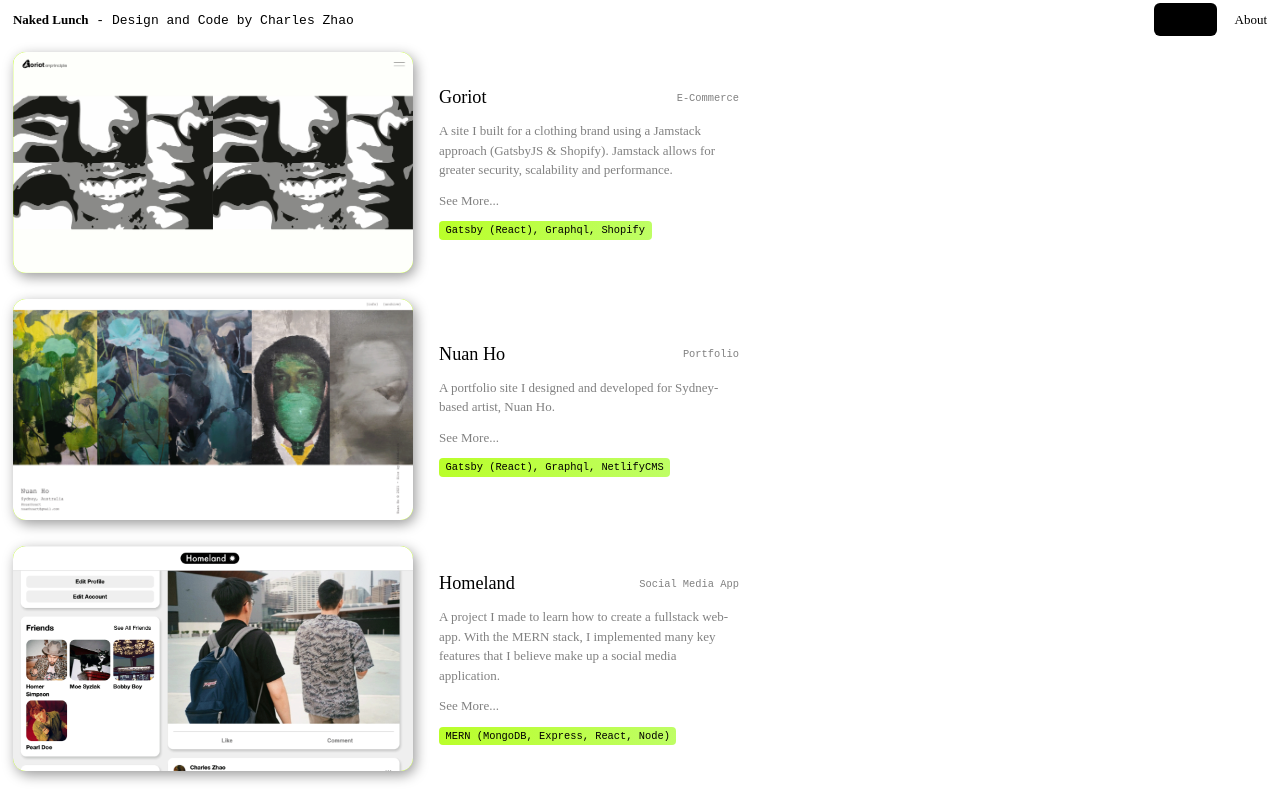
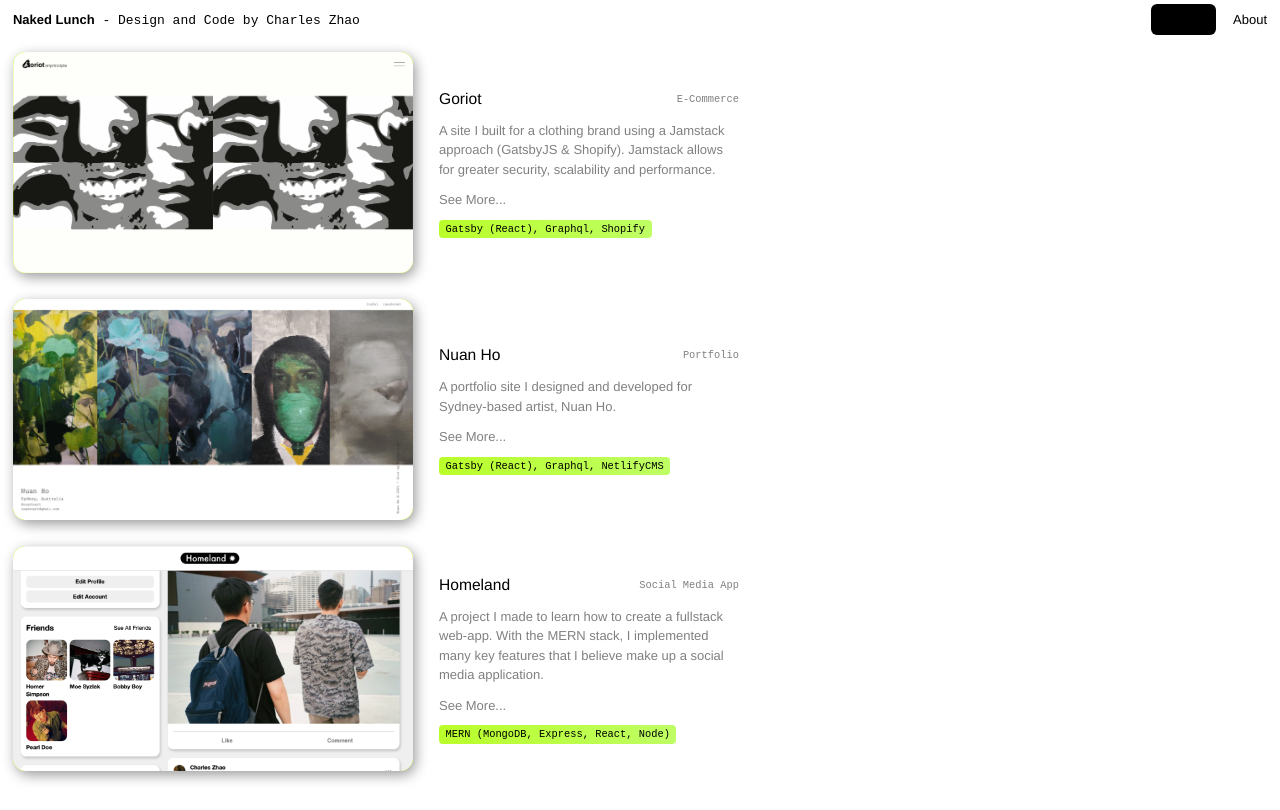
Before and after one commit to skatingincentralpark/Portfolio, a Gatsby site: page /portfolio in a window 1280 px wide. Built offline with nearby package versions, Linux system fonts and the light colour scheme; Gatsby itself is replaced by a stand-in of ours.

Commit message:
Changed fonts

```diff
--- a/src/components/header/Header.styled.js
+++ b/src/components/header/Header.styled.js
@@ -73,7 +73,7 @@ export const Image = styled.img`
 
 export const Logo = styled.div`
   & span:nth-child(1) {
-    font-family: ${({ theme }) => theme.font.serif};
+    font-family: ${({ theme }) => theme.font.main};
     font-weight: 400;
     border-radius: 6px;
 
--- a/src/components/portfolio/PortfolioItem.styled.js
+++ b/src/components/portfolio/PortfolioItem.styled.js
@@ -82,7 +82,7 @@ export const ItemDetails = styled.div`
 
   & h2 {
     border-radius: 4px;
-    font-size: 1.4rem;
+    font-size: 1.2rem;
     font-weight: 400;
   }
   & p {
--- a/src/components/styles/sharedStyles/Container.styled.js
+++ b/src/components/styles/sharedStyles/Container.styled.js
@@ -12,6 +12,10 @@ export const AboutContainer = styled.div`
   text-align: right;
   margin-left: 10rem;
 
+  a {
+    line-height: 1.5;
+  }
+
   @media (min-width: ${({ theme }) => theme.mobile}) {
     margin-left: auto;
     width: 40vw;
--- a/src/themes/global.js
+++ b/src/themes/global.js
@@ -10,7 +10,7 @@ const GlobalStyles = createGlobalStyle`
   }
   body {
     background: white;
-    font-family: ${({ theme }) => theme.font.serif};
+    font-family: ${({ theme }) => theme.font.main};
     padding-top: 3rem;
     margin: 0;
   }
@@ -24,7 +24,7 @@ const GlobalStyles = createGlobalStyle`
     margin: 0;
   }
   button {
-    font-family: ${({ theme }) => theme.font.serif};
+    font-family: ${({ theme }) => theme.font.main};
     font-size: 13px;
   }
   small {
```
